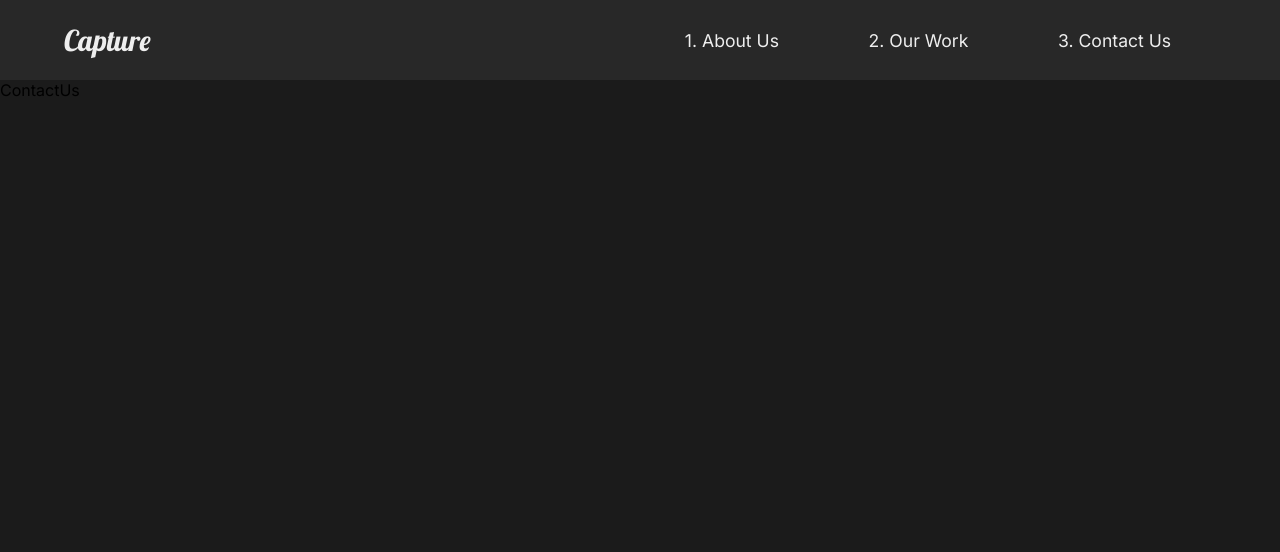
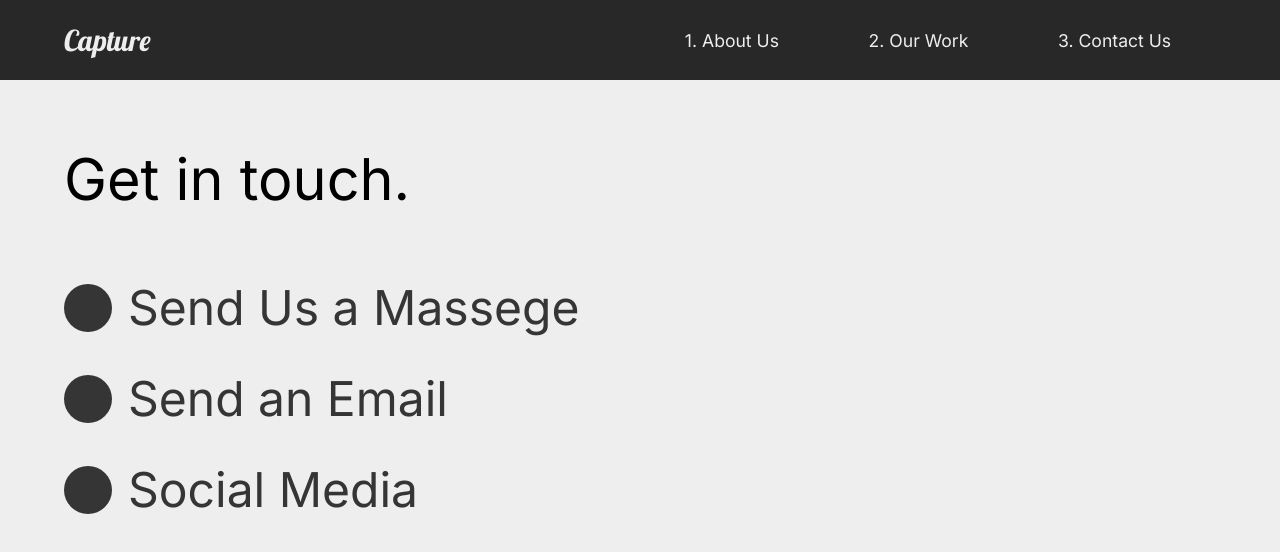
Before and after one commit to diyorend/react-capture-portfolio, a React (Create React App) app: page /contact in a window 1280 px wide. Shown: the top 552 px of the page. Built offline with nearby package versions, Linux system fonts and the light colour scheme.

Commit message:
awful-contact-page

```diff
--- a/src/pages/ContactUs.js
+++ b/src/pages/ContactUs.js
@@ -1,19 +1,67 @@
 import React from "react";
 //Animation
 import { motion } from "framer-motion";
-import { pageAnimation } from "../animation";
+import { pageAnimation, titleAnim } from "../animation";
+import { About, Hide } from "../styles";
+import styled from "styled-components";
 
 const ContactUs = () => {
   return (
-    <motion.div
+    <ContactStyle
       variants={pageAnimation}
       initial="hidden"
       animate="show"
       exit="exit"
     >
-      ContactUs
-    </motion.div>
+      <Hide>
+        <Title variants={titleAnim}>Get in touch.</Title>
+      </Hide>
+      <div>
+        <Hide>
+          <Social variants={titleAnim}>
+            <Circle />
+            <h2>Send Us a Massege</h2>
+          </Social>
+        </Hide>
+        <Hide>
+          <Social variants={titleAnim}>
+            <Circle />
+            <h2>Send an Email</h2>
+          </Social>
+        </Hide>
+        <Hide>
+          <Social variants={titleAnim}>
+            <Circle />
+            <h2>Social Media</h2>
+          </Social>
+        </Hide>
+      </div>
+    </ContactStyle>
   );
 };
 
+const ContactStyle = styled(About)`
+  display: block;
+  background: #eee;
+  color: #353535;
+`;
+const Title = styled(motion.h2)`
+  color: #000;
+  margin-bottom: 3rem;
+`;
+const Circle = styled.div`
+  border-radius: 50%;
+  width: 3rem;
+  height: 3rem;
+  background: #353535;
+`;
+const Social = styled(motion.div)`
+  display: flex;
+  align-items: center;
+  h2 {
+    margin: 1rem;
+    font-size: 3rem;
+  }
+`;
+
 export default ContactUs;
```
